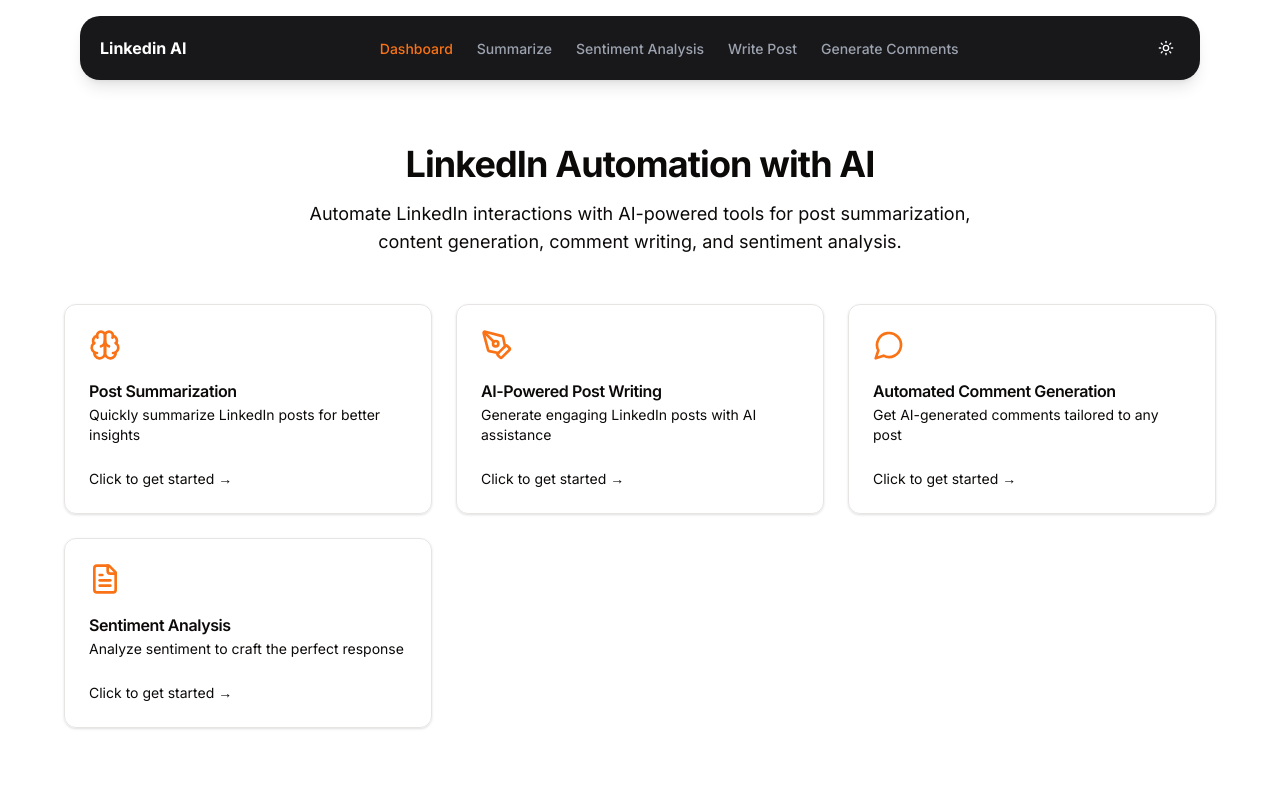
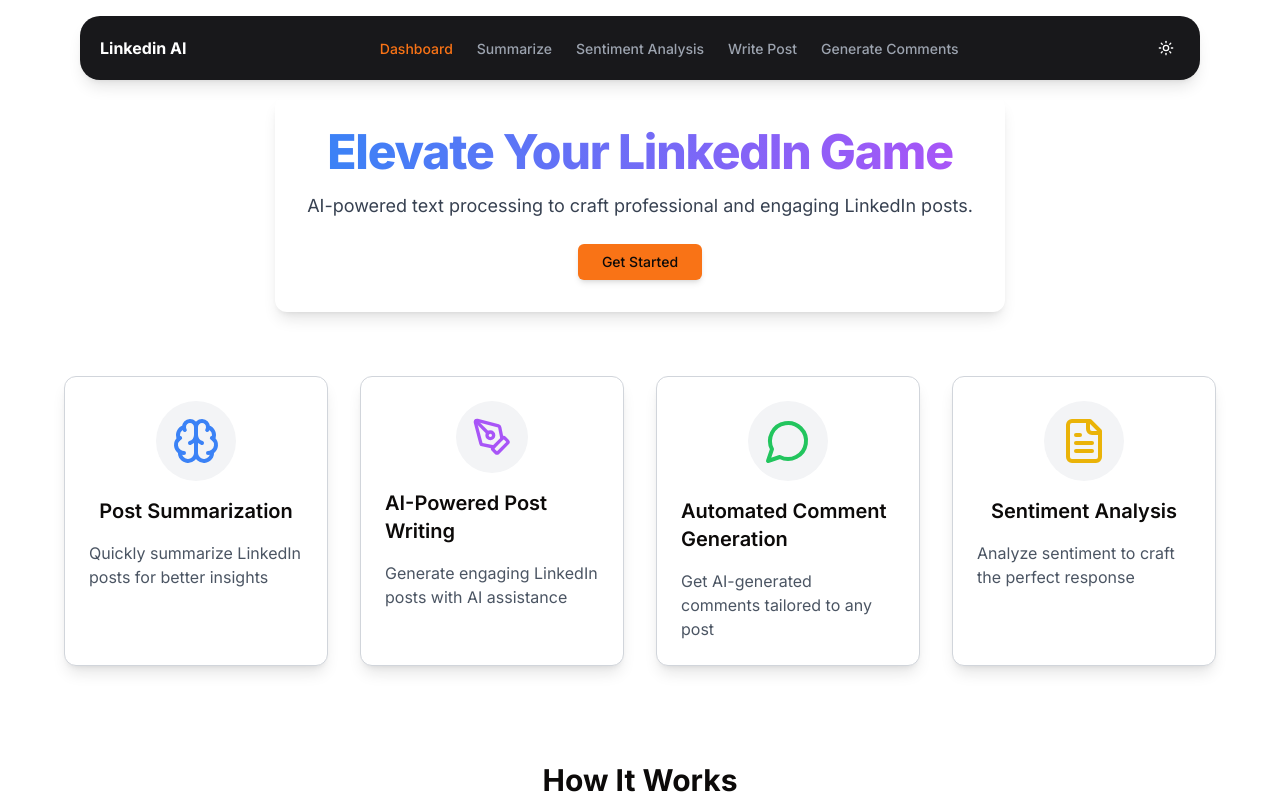
Before and after one commit to Hiteshydv001/Linkedin-automate-comment, a Next.js app in the folder frontend/: page / in a window 1280 px wide. Shown: the top 800 px of the page. Built offline with nearby package versions, Linux system fonts and the light colour scheme.

Commit message:
Update page.tsx

```diff
--- a/frontend/src/app/page.tsx
+++ b/frontend/src/app/page.tsx
@@ -1,66 +1,149 @@
-import { Card, CardContent, CardDescription, CardHeader, CardTitle } from "@/components/ui/card"
-import { Brain, FileText, MessageCircle, PenTool } from "lucide-react"
-import Link from "next/link"
+"use client";
+
+import React from "react";
+import { motion } from "framer-motion";
+import { Button } from "@/components/ui/button";
+import { Brain, FileText, MessageCircle, PenTool } from "lucide-react";
+import Link from "next/link";
 
 export default function Home() {
   const features = [
     {
-      icon: <Brain className="h-8 w-8" />,
+      icon: <Brain className="h-12 w-12 text-blue-500 dark:text-blue-300" />,
       title: "Post Summarization",
       description: "Quickly summarize LinkedIn posts for better insights",
-      href: "/summarize"
+      href: "/summarize",
     },
     {
-      icon: <PenTool className="h-8 w-8" />,
+      icon: <PenTool className="h-10 w-10 text-purple-500 dark:text-purple-300" />,
       title: "AI-Powered Post Writing",
       description: "Generate engaging LinkedIn posts with AI assistance",
-      href: "/write_post"
+      href: "/write_post",
     },
     {
-      icon: <MessageCircle className="h-8 w-8" />,
+      icon: <MessageCircle className="h-12 w-12 text-green-500 dark:text-green-300" />,
       title: "Automated Comment Generation",
       description: "Get AI-generated comments tailored to any post",
-      href: "/generate_comments"
+      href: "/generate_comments",
     },
     {
-      icon: <FileText className="h-8 w-8" />,
+      icon: <FileText className="h-12 w-12 text-yellow-500 dark:text-yellow-300" />,
       title: "Sentiment Analysis",
       description: "Analyze sentiment to craft the perfect response",
-      href: "/sentiment_analysis"
+      href: "/sentiment_analysis",
+    },
+  ];
+
+  const testimonials = [
+    {
+      name: "John Doe",
+      role: "Marketing Expert",
+      quote: "This AI-powered tool has revolutionized my LinkedIn strategy!",
+      image: "https://randomuser.me/api/portraits/men/32.jpg"
+    },
+    {
+      name: "Jane Smith",
+      role: "HR Specialist",
+      quote: "Saves so much time! Writing posts and comments has never been easier.",
+      image: "https://randomuser.me/api/portraits/women/44.jpg"
+    },
+    {
+      name: "Alex Johnson",
+      role: "Content Creator",
+      quote: "Absolutely love the sentiment analysis feature. Helps me craft the perfect response!",
+      image: "https://randomuser.me/api/portraits/men/12.jpg"
     }
-  ]
+  ];
 
   return (
-    <div className="container mx-auto px-4 py-12">
-      <div className="text-center mb-12">
-        <h1 className="text-4xl font-bold tracking-tight mb-4">
-          LinkedIn Automation with AI
+    <main className="flex flex-col items-center justify-center min-h-screen bg-lightModeBG dark:bg-darkModeBG text-lightModeText dark:text-darkModeText px-6 transition-colors duration-300">
+
+      {/* Hero Section */}
+      <motion.div
+        initial={{ opacity: 0, y: -20 }}
+        animate={{ opacity: 1, y: 0 }}
+        transition={{ duration: 0.8 }}
+        className="text-center max-w-3xl p-8 rounded-xl shadow-lg bg-white dark:bg-gray-900"
+      >
+        <h1 className="text-5xl font-extrabold tracking-tight mb-4">
+          <span className="bg-gradient-to-r from-blue-500 to-purple-500 text-transparent bg-clip-text dark:from-blue-300 dark:to-purple-400">
+            Elevate Your LinkedIn Game
+          </span>
         </h1>
-        <p className="text-lg text-muted-foreground max-w-2xl mx-auto">
-          Automate LinkedIn interactions with AI-powered tools for post summarization, content generation, comment writing, and sentiment analysis.
+        <p className="text-lg text-gray-700 dark:text-gray-300">
+          AI-powered text processing to craft professional and engaging LinkedIn posts.
         </p>
-      </div>
+        <Button className="mt-6 px-6 py-3 text-lg bg-blue-600 hover:bg-blue-700 dark:bg-blue-500 dark:hover:bg-blue-600 rounded-lg shadow-md transition-transform transform hover:scale-105">
+          Get Started
+        </Button>
+      </motion.div>
 
-      <div className="grid grid-cols-1 md:grid-cols-2 lg:grid-cols-3 gap-6 max-w-6xl mx-auto">
-        {features.map((feature) => (
-          <Link key={feature.title} href={feature.href}>
-            <Card className="h-full hover:shadow-lg transition-shadow cursor-pointer">
-              <CardHeader>
-                <div className="mb-4 text-primary">
-                  {feature.icon}
-                </div>
-                <CardTitle>{feature.title}</CardTitle>
-                <CardDescription>{feature.description}</CardDescription>
-              </CardHeader>
-              <CardContent>
-                <div className="text-sm text-muted-foreground">
-                  Click to get started →
-                </div>
-              </CardContent>
-            </Card>
+      {/* Features Section */}
+      <div className="mt-16 grid grid-cols-1 sm:grid-cols-2 lg:grid-cols-4 gap-8 max-w-6xl mx-auto">
+        {features.map((feature, index) => (
+          <Link key={index} href={feature.href.toString()} className="flex">
+            <motion.div
+              whileHover={{ scale: 1.05 }}
+              transition={{ duration: 0.3 }}
+              className="flex flex-col items-center justify-between w-full h-full bg-white dark:bg-gray-800 shadow-lg border border-gray-300 dark:border-gray-700 p-6 rounded-xl hover:shadow-xl transition-all cursor-pointer"
+            >
+              <div className="flex flex-col items-center space-y-4">
+                <div className="p-4 bg-gray-100 dark:bg-gray-700 rounded-full">{feature.icon}</div>
+                <h3 className="text-xl font-semibold">{feature.title}</h3>
+                <p className="text-gray-600 dark:text-gray-300 mt-2">{feature.description}</p>
+              </div>
+            </motion.div>
           </Link>
         ))}
       </div>
-    </div>
-  )
+
+      {/* How It Works Section */}
+      <motion.section className="mt-24 text-center max-w-4xl" initial={{ opacity: 0 }} animate={{ opacity: 1 }} transition={{ duration: 1 }}>
+        <h2 className="text-3xl font-bold">How It Works</h2>
+        <p className="text-gray-600 dark:text-gray-300 mt-4">Follow these simple steps to get started:</p>
+        <motion.ul className="mt-8 space-y-4 text-lg" initial={{ opacity: 0 }} animate={{ opacity: 1 }} transition={{ delay: 0.5 }}>
+          <li>🔹 Sign in with your LinkedIn account</li>
+          <li>🔹 Choose a feature: Summarization, Writing, or Comments</li>
+          <li>🔹 Let AI assist you in crafting the perfect content</li>
+          <li>🔹 Post directly or save for later</li>
+        </motion.ul>
+      </motion.section>
+
+      {/* Call to Action Section */}
+      <section className="mt-24 bg-blue-600 text-white p-12 rounded-lg text-center">
+        <h2 className="text-4xl font-bold">Ready to Boost Your LinkedIn Presence?</h2>
+        <p className="text-lg mt-4">Join thousands of professionals using our AI-powered tools today!</p>
+        <Button className="mt-6 px-8 py-3 bg-white text-blue-600 font-bold rounded-lg shadow-md hover:bg-gray-200 transition-transform transform hover:scale-105">
+          Get Started
+        </Button>
+      </section>
+
+      {/*  Testimonials Section */}
+      <section className="mt-24 max-w-5xl mx-auto text-center">
+        <h2 className="text-4xl font-bold mb-6">What Users Say</h2>
+        <div className="grid grid-cols-1 md:grid-cols-3 gap-8">
+          {testimonials.map((testimonial, index) => (
+            <motion.div
+              key={index}
+              whileHover={{ scale: 1.05 }}
+              transition={{ duration: 0.3 }}
+              className="p-6 bg-white dark:bg-gray-800 shadow-lg rounded-lg"
+            >
+              <div className="flex justify-center mb-4">
+                <img src={testimonial.image} alt={testimonial.name} className="w-16 h-16 rounded-full" />
+              </div>
+              <p className="text-gray-700 dark:text-gray-300 italic">"{testimonial.quote}"</p>
+              <h4 className="mt-4 font-semibold">{testimonial.name}</h4>
+              <p className="text-gray-500 text-sm">{testimonial.role}</p>
+            </motion.div>
+          ))}
+        </div>
+      </section>
+
+      {/* Footer Section */}
+      <footer className="mt-24 py-6 text-center text-gray-600 dark:text-gray-400 bg-gray-100 dark:bg-gray-800 w-full">
+        <p>© {new Date().getFullYear()} Your Company. All rights reserved.</p>
+      </footer>
+    </main>
+  );
 }
```
